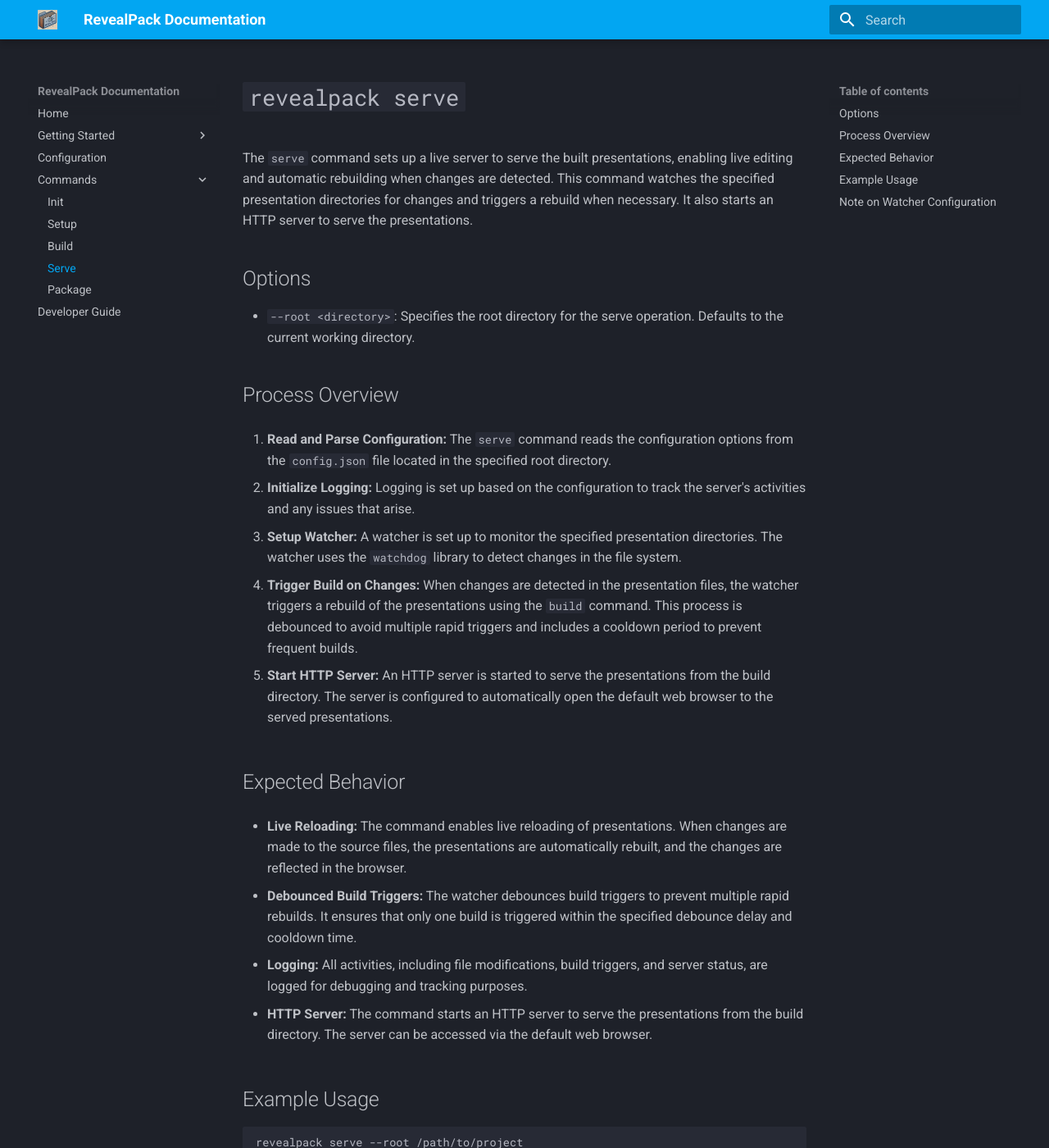
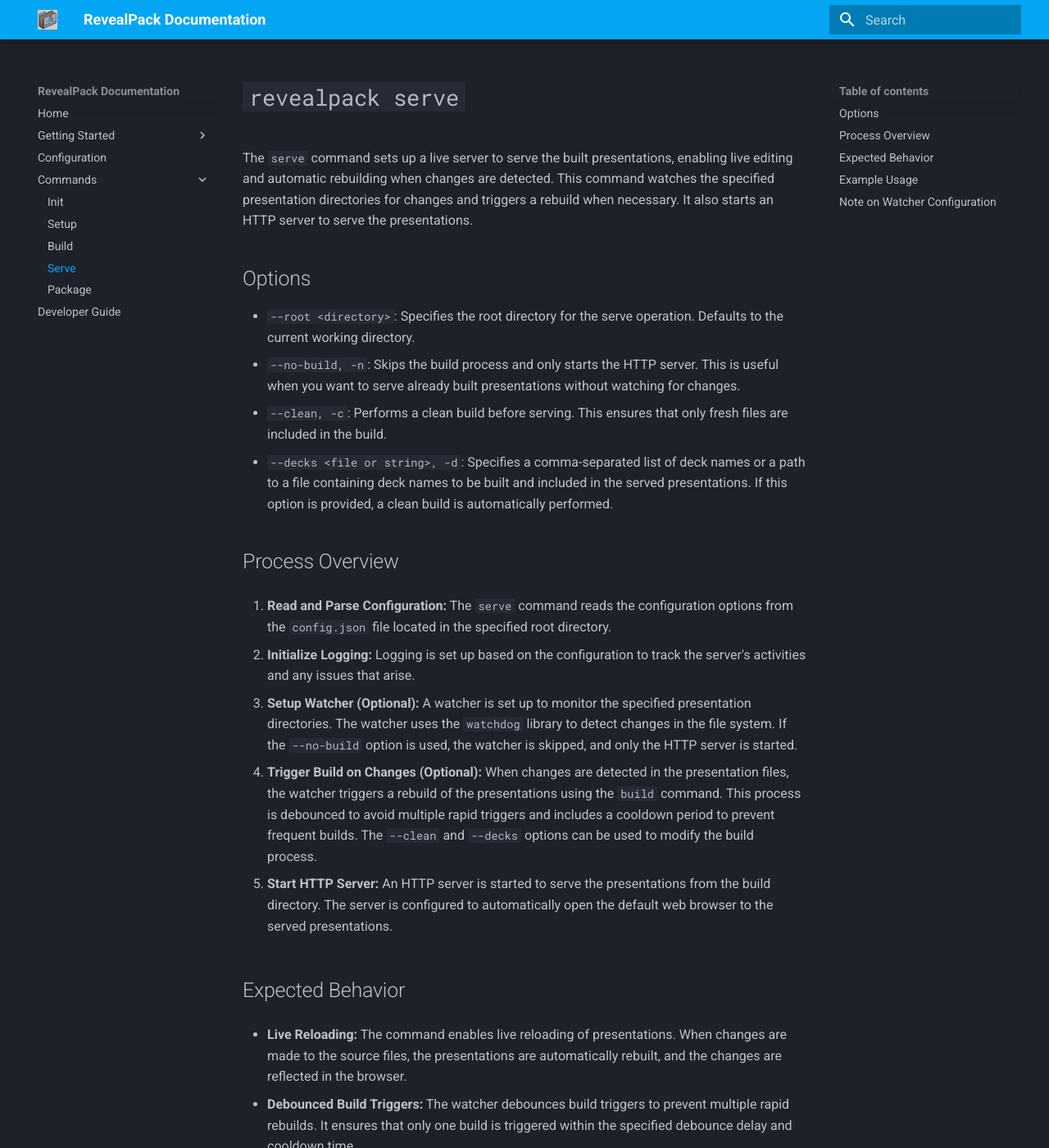
Before and after one commit to Khlick/RevealPack, an MkDocs documentation site: the page built from docs/serve.md, in a window 1280 px wide and 1400 px high. Shown: the whole window at 82% size. Built offline with MkDocs 1.6.1 and Material for MkDocs 9.7.7, drawn with Linux system fonts in a browser that asks for light colours; some of the changed text lies outside the part shown.

Commit message:
Enhanced serve method to allow options for build

````diff
--- a/docs/serve.md
+++ b/docs/serve.md
@@ -5,6 +5,9 @@
 ## Options
 
 - `--root <directory>`: Specifies the root directory for the serve operation. Defaults to the current working directory.
+- `--no-build, -n`: Skips the build process and only starts the HTTP server. This is useful when you want to serve already built presentations without watching for changes.
+- `--clean, -c`: Performs a clean build before serving. This ensures that only fresh files are included in the build.
+- `--decks <file or string>, -d`: Specifies a comma-separated list of deck names or a path to a file containing deck names to be built and included in the served presentations. If this option is provided, a clean build is automatically performed.
 
 ## Process Overview
 
@@ -14,11 +17,11 @@
 2. **Initialize Logging:**
    Logging is set up based on the configuration to track the server's activities and any issues that arise.
 
-3. **Setup Watcher:**
-   A watcher is set up to monitor the specified presentation directories. The watcher uses the `watchdog` library to detect changes in the file system.
+3. **Setup Watcher (Optional):**
+   A watcher is set up to monitor the specified presentation directories. The watcher uses the `watchdog` library to detect changes in the file system. If the `--no-build` option is used, the watcher is skipped, and only the HTTP server is started.
 
-4. **Trigger Build on Changes:**
-   When changes are detected in the presentation files, the watcher triggers a rebuild of the presentations using the `build` command. This process is debounced to avoid multiple rapid triggers and includes a cooldown period to prevent frequent builds.
+4. **Trigger Build on Changes (Optional):**
+   When changes are detected in the presentation files, the watcher triggers a rebuild of the presentations using the `build` command. This process is debounced to avoid multiple rapid triggers and includes a cooldown period to prevent frequent builds. The `--clean` and `--decks` options can be used to modify the build process.
 
 5. **Start HTTP Server:**
    An HTTP server is started to serve the presentations from the build directory. The server is configured to automatically open the default web browser to the served presentations.
@@ -37,13 +40,16 @@
 - **HTTP Server:**
   The command starts an HTTP server to serve the presentations from the build directory. The server can be accessed via the default web browser.
 
+- **Skipping Build:**
+  If the `--no-build` option is used, the watcher and build process are skipped, and only the HTTP server is started to serve the existing build.
+
 ## Example Usage
 
 ```sh
-revealpack serve --root /path/to/project
+revealpack serve --root /path/to/project --clean --decks "deck1,deck2"
 ```
 
-This command will read the `config.json` from `/path/to/project`, set up a watcher on the specified presentation directories, and start an HTTP server to serve the presentations.
+This command will read the `config.json` from `/path/to/project`, perform a clean build of the specified decks, set up a watcher on the specified presentation directories, and start an HTTP server to serve the presentations.
 
 ## Note on Watcher Configuration
 
--- a/pyproject.toml
+++ b/pyproject.toml
@@ -4,7 +4,7 @@
 
 [tool.poetry]
 name = "RevealPack"
-version = "1.0.26"
+version = "1.0.28"
 description = "A CLI tool for managing Reveal.js presentation packages"
 authors = ["Khris Griffis, Ph.D. <khris.griffis.phd@gmail.com>"]
 license = "MIT"
````
Also changed, not shown: docs/package.md (+5 -5 lines), 3 other files.
